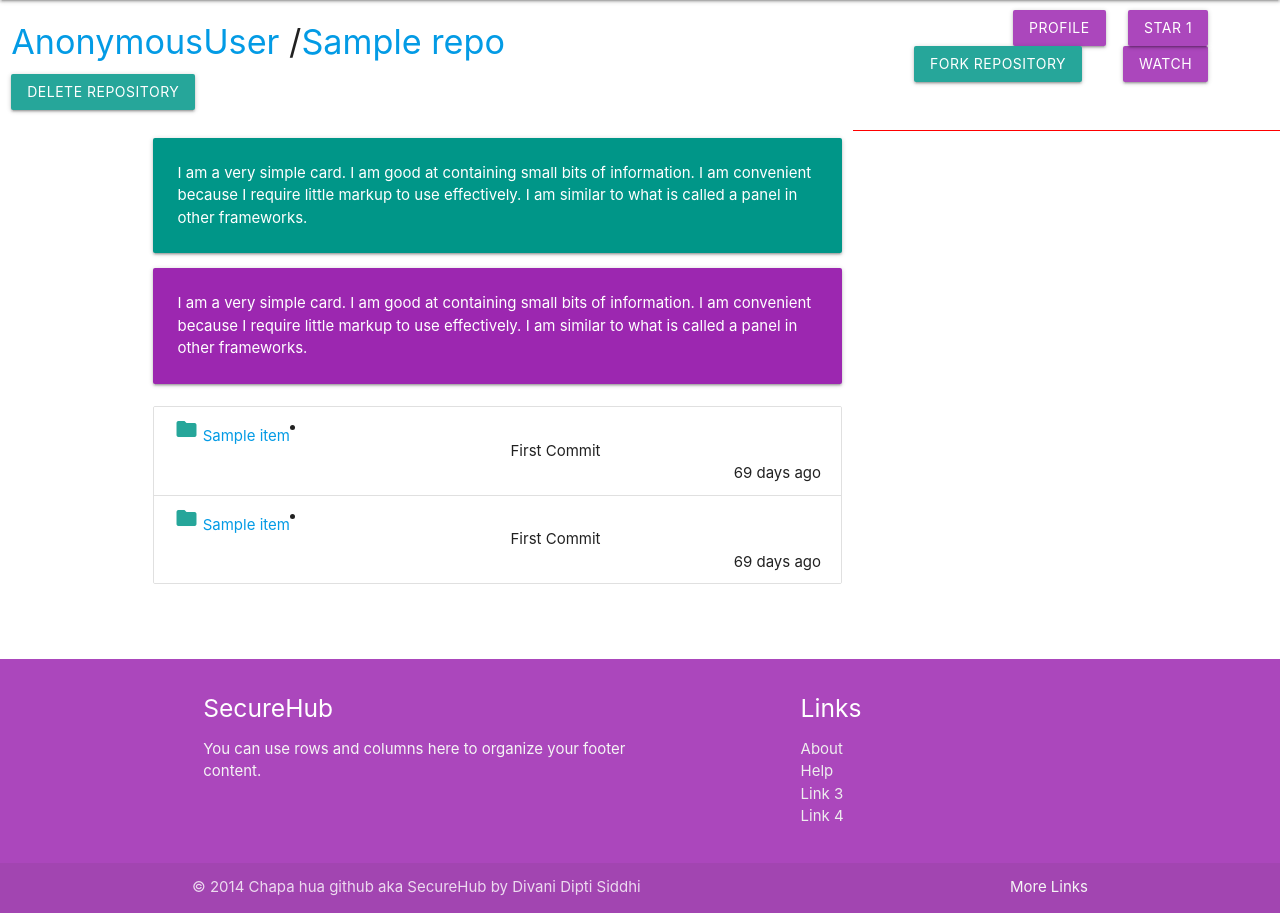
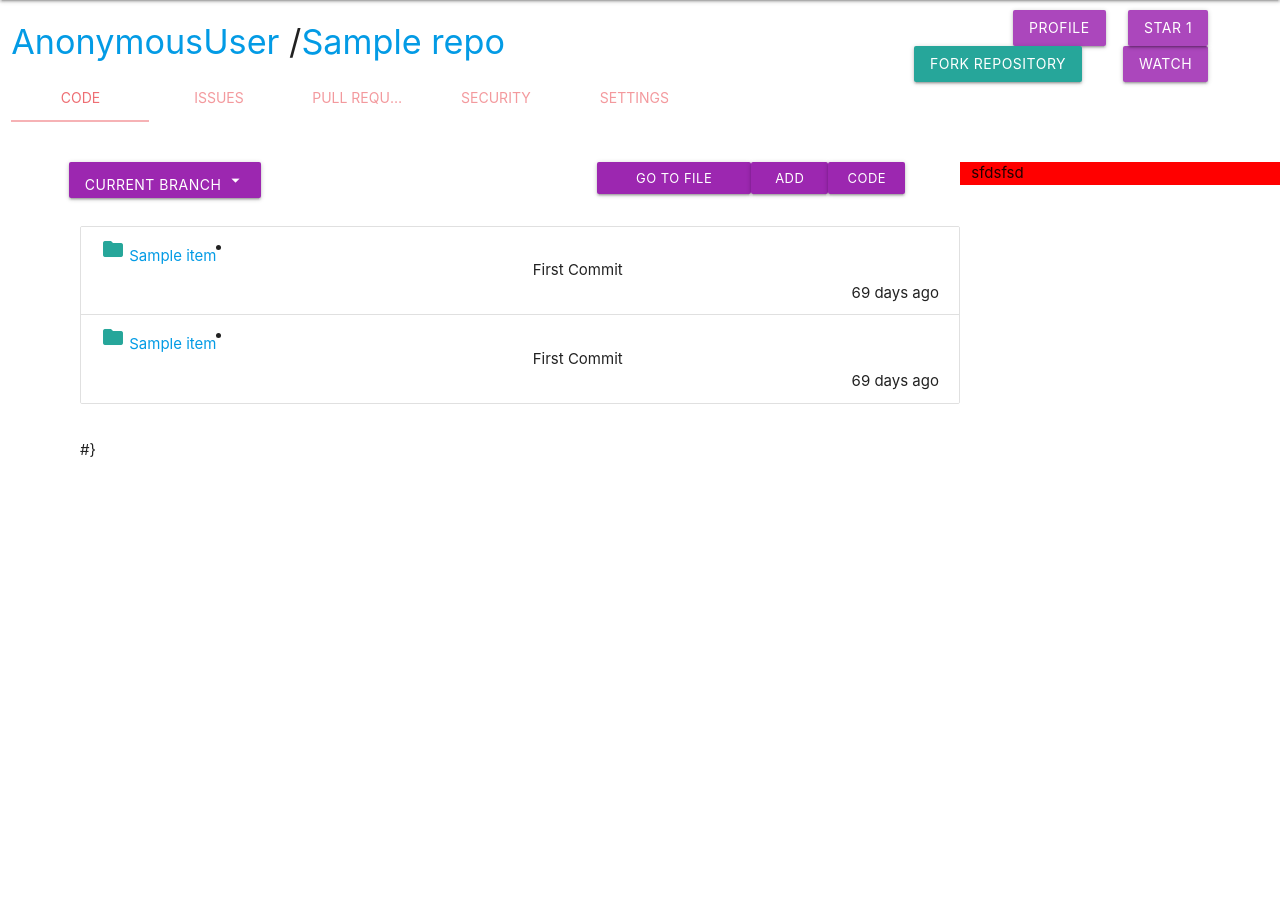
Before and after one commit to diptarag1/webster-2k21, a Django app: template Repos/templates/Repos/repo_detail.html in a window 1280 px wide. Shown: the part 64-977 px from the top of the page. After the commit the page ends 521 px from the top, so only its background shows below. Run offline with Django 3.2, Linux system fonts and the light colour scheme; tables that the repository leaves empty hold one stand-in row (values such as "Sample post"); the template is opened without the code that fills it: values that come from a table or form of the project are taken from there, most other values are stand-ins (such as "Sample title", 1, 10 or a date in 2020).

Commit message:
added sections to repo detailPage

```diff
--- /dev/null
+++ b/Repos/templates/Repos/codeTab.html
@@ -0,0 +1,71 @@
+<div class="row">
+    <div class="row">
+        <!-- Dropdown Trigger -->
+        <div class="valign-wrapper col s3">
+            <a class='right purple dropdown-trigger btn' href='#' data-target='branchSelector'>
+                current branch <i class="large material-icons">arrow_drop_down</i>
+            </a>
+            <!-- Dropdown Structure -->
+            <ul id='branchSelector' class='dropdown-content'>
+                <li><a href="#!" class="active">Branch 1</a></li>
+                <li><a href="#!">Branch 2</a></li>
+                <li><a href="#!">Branch 3</a></li>
+            </ul>
+            {#        <div class="input-field col s2">#}
+            {#            <select>#}
+            {#                <option value="" disabled selected>Choose your option</option>#}
+            {#                <option value="1">Option 1</option>#}
+            {#                <option value="2">Option 2</option>#}
+            {#                <option value="3">Option 3</option>#}
+            {#            </select>#}
+            {#            <label>Materialize Select</label>#}
+            {#        </div>#}
+
+        </div>
+        <a class="col s2 offset-s4 purple waves-effect waves-light btn-small">Go to File</a>
+        <a class="col s1 purple waves-effect waves-light btn-small">Add File</a>
+        <a class=" col s1 purple waves-effect waves-light btn-small">Code</a>
+
+
+    </div>
+    {#                        <div class="col s12">#}
+    {#                            <div class="card-panel teal">#}
+    {#                                <span class="white-text">I am a very simple card. I am good at containing small bits of information.#}
+    {#                                I am convenient because I require little markup to use effectively. I am similar to what is called a panel in other frameworks.#}
+    {#                                </span>#}
+    {#                            </div>#}
+    {#                            <div class="card-panel purple">#}
+    {#                                <span class="white-text">I am a very simple card. I am good at containing small bits of information.#}
+    {#                                I am convenient because I require little markup to use effectively. I am similar to what is called a panel in other frameworks.#}
+    {#                                </span>#}
+    {#                            </div>#}
+    {#                        </div>#}
+    <div id="body" class="col s12">
+        <div class="collection">
+            {% for item in dirContents %}
+                <li class="collection-item">
+                    <div class="secondary-content left">
+                        <i class=" material-icons ">folder</i>
+                        {% if curDir != '' %}
+                            <a href="{% url 'detail_repo2' owner=repo.owner name=repo.name subpath=curDir|add:"/"|add:item %}"> {{ item }}</a>
+                        {% else %}
+                            <a href="{% url 'detail_repo2' owner=repo.owner name=repo.name subpath=curDir|add:item %}"> {{ item }}</a>
+                        {% endif %}
+                    </div>
+                    <div class="center-align">First Commit</div>
+                    <div class="right-align">69 days ago</div>
+                </li>
+            {% endfor %}
+            {% for item in fileContents %}
+                <li class="collection-item">
+                    <div class="secondary-content left">
+                        <i class=" material-icons ">folder</i><a
+                            href="#!"> {{ item }}</a>
+                    </div>
+                    <div class="center-align">First Commit</div>
+                    <div class="right-align">69 days ago</div>
+                </li>
+            {% endfor %}
+        </div>
+    </div>
+</div>
--- a/Repos/templates/Repos/repo_detail.html
+++ b/Repos/templates/Repos/repo_detail.html
@@ -3,6 +3,14 @@
     <style>
         #theButtonContainer {
             margin-top: 10px;
+        }
+
+        #allTabsContainer div {
+        {#min-height:60vh;#}
+        }
+
+        .tabDetails {
+            min-height: 60vh;
         }
     </style>
 {% endblock %}
@@ -14,8 +22,33 @@
 
             <h4><a href="">{{ user }} </a>/<a
                     href="{% url 'detail_repo' owner=repo.owner name=repo.name %}">{{ repo.name }}</a></h4>
+
+            {#            <div class="row">#}
+            {#                <div class="col s12">#}
+            {#                    <ul class="tabs">#}
+            {#                        <li class="tab col s2 "><a class="active" href="#codeTab">Code</a></li>#}
+            {#                        <li class="tab col s2"><a href="#issuesTab">Issues</a></li>#}
+            {#                        <li class="tab col s2 "><a href="#pullRequestTab">Pull request </a></li>#}
+            {#                        <li class="tab col s2"><a href="#securityTab">Security</a></li>#}
+            {#                        <li class="tab col s2"><a href="#settingsTab">Settings</a></li>#}
+            {#                    </ul>#}
+            {#                </div>#}
+            {##}
+            {#            </div>#}
+            <div class="row">
+                <div class="col s12">
+                    <ul class="tabs">
+                        <li class="tab col s2"><a  class="active" href="#test1">Code</a></li>
+                        <li class="tab col s2"><a href="#test2">Issues</a></li>
+                        <li class="tab col s2 "><a href="#test3">Pull request</a></li>
+                        <li class="tab col s2"><a href="#test4">Security</a></li>
+                        <li class="tab col s2"><a href="#test5">Settings</a></li>
+                    </ul>
+                </div>
+
+            </div>
+
             <!-- Modal Trigger -->
-            <a class="waves-effect waves-light btn modal-trigger" href="#modal1">Delete Repository</a>
 
         </div>
         <div class="col s4">
@@ -46,57 +79,26 @@
         </div>
     </div>
     <div class="row">
-        <div class="col s8">
-            <div class="row">
-                <div class="col s10 offset-s2">
+        <div class="col s9">
+            <div id="codeTab" class="row">
+                <div class="col s11 offset-s1">
+                    <div class="row">
+                        <div class="row">
 
-                    <div class="row">
-                        <div class="col s12">
-                            <div class="card-panel teal">
-        <span class="white-text">I am a very simple card. I am good at containing small bits of information.
-        I am convenient because I require little markup to use effectively. I am similar to what is called a panel in other frameworks.
-        </span>
-                            </div>
-                            <div class="card-panel purple">
-        <span class="white-text">I am a very simple card. I am good at containing small bits of information.
-        I am convenient because I require little markup to use effectively. I am similar to what is called a panel in other frameworks.
-        </span>
-                            </div>
+                            <div id="test1" class="col s12">   {% include 'Repos/codeTab.html' %}#}</div>
+                            <div id="test2" class="col s12"> {% include 'Repos/issueTab.html' %}</div>
+                            <div id="test3" class="col s12">{% include 'Repos/pullRequestTab.html' %}</div>
+                            <div id="test4" class="col s12"> {% include 'Repos/securityTab.html' %}</div>
+                            <div id="test5" class="col s12">{% include 'Repos/settingsTab.html' %}</div>
                         </div>
-                        <div id="body" class="col s12">
-                            <div class="collection">
-                                {% for item in dirContents %}
-                                    <li class="collection-item">
-                                        <div class="secondary-content left">
-                                            <i class=" material-icons ">folder</i>
-                                                {% if curDir != '' %}
-                                               <a href="{% url 'detail_repo2' owner=repo.owner name=repo.name subpath=curDir|add:"/"|add:item  %}"> {{ item }}</a>
-                                                {% else %}
-                                                    <a href="{% url 'detail_repo2' owner=repo.owner name=repo.name subpath=curDir|add:item  %}"> {{ item }}</a>
-                                            {% endif %}
-                                        </div>
-                                        <div class="center-align">First Commit</div>
-                                        <div class="right-align">69 days ago</div>
-                                    </li>
-                                {% endfor %}
-                                {% for item in fileContents %}
-                                    <li class="collection-item">
-                                        <div class="secondary-content left">
-                                            <i class=" material-icons ">folder</i><a
-                                                href="#!"> {{ item }}</a>
-                                        </div>
-                                        <div class="center-align">First Commit</div>
-                                        <div class="right-align">69 days ago</div>
-                                    </li>
-                                {% endfor %}
-                            </div>
-                        </div>
+
                     </div>
+
                 </div>
             </div>
         </div>
-        <div class="col s4 " style="background-color:red;">
-
+        <div class="col s3 " style="background-color:red;">
+            sfdsfsd
         </div>
     </div>
     <!-- Modal Structure -->
@@ -120,11 +122,6 @@
 {% block script %}
     <script>
         $(document).ready(function () {
-            $('.modal').modal();
-        });
-    </script>
-    <script>
-        $(document).ready(function () {
             $('#delete_box').keyup(function () {
                 var btnSubmit = $("#delete_btn");
                 var text = "{{ repo.owner }}/{{ repo.name }}/";
@@ -138,6 +135,10 @@
     </script>
     <script>
         $(document).ready(function () {
+            $('.modal').modal();
+            $('select').formSelect();
+            $('.tabs').tabs();
+
             $(document).on('click', '#starbtn', function (event) {
                 event.preventDefault()
                 var iid = {{ repo.pk }}
--- /dev/null
+++ b/Repos/templates/Repos/settingsTab.html
@@ -0,0 +1,38 @@
+<div>
+    awdw
+    wdwwdwv
+     awdw
+    wdwwdw
+     awdw
+    wdwwdwvv
+    v
+
+       wdwwdwv
+     awdw
+    wdwwdw
+     awdw
+    wdwwdwvv
+    v   wdwwdwv
+     awdw
+    wdwwdw
+     awdw
+    wdwwdwvv
+    v   wdwwdwv
+     awdw
+    wdwwdw
+     awdw
+    wdwwdwvv
+    v   wdwwdwv
+     awdw
+    wdwwdw
+     awdw
+    wdwwdwvv
+    v   wdwwdwv
+     awdw
+    wdwwdw
+     awdw
+    wdwwdwvv
+    v
+                            <a class="waves-effect waves-light btn modal-trigger" href="#modal1">Delete Repository</a>
+
+</div>
--- a/templates/base.html
+++ b/templates/base.html
@@ -27,32 +27,32 @@
 
 
 {% endblock script %}
-<footer class="page-footer purple lighten-1">
-    <div class="container">
-        <div class="row">
-            <div class="col l6 s12">
-                <h5 class="white-text"> SecureHub</h5>
-                <p class="grey-text text-lighten-4">You can use rows and columns here to organize your footer
-                    content.</p>
-            </div>
-            <div class="col l4 offset-l2 s12">
-                <h5 class="white-text">Links</h5>
-                <ul>
-                    <li><a class="grey-text text-lighten-3" href="#!">About</a></li>
-                    <li><a class="grey-text text-lighten-3" href="#!">Help</a></li>
-                    <li><a class="grey-text text-lighten-3" href="#!">Link 3</a></li>
-                    <li><a class="grey-text text-lighten-3" href="#!">Link 4</a></li>
-                </ul>
-            </div>
-        </div>
-    </div>
-    <div class="footer-copyright">
-        <div class="container">
-            © 2014 Chapa hua github aka SecureHub by Divani Dipti Siddhi
-            <a class="grey-text text-lighten-4 right" href="#!">More Links</a>
-        </div>
-    </div>
-</footer>
+{#<footer class="page-footer purple lighten-1">#}
+{#    <div class="container">#}
+{#        <div class="row">#}
+{#            <div class="col l6 s12">#}
+{#                <h5 class="white-text"> SecureHub</h5>#}
+{#                <p class="grey-text text-lighten-4">You can use rows and columns here to organize your footer#}
+{#                    content.</p>#}
+{#            </div>#}
+{#            <div class="col l4 offset-l2 s12">#}
+{#                <h5 class="white-text">Links</h5>#}
+{#                <ul>#}
+{#                    <li><a class="grey-text text-lighten-3" href="#!">About</a></li>#}
+{#                    <li><a class="grey-text text-lighten-3" href="#!">Help</a></li>#}
+{#                    <li><a class="grey-text text-lighten-3" href="#!">Link 3</a></li>#}
+{#                    <li><a class="grey-text text-lighten-3" href="#!">Link 4</a></li>#}
+{#                </ul>#}
+{#            </div>#}
+{#        </div>#}
+{#    </div>#}
+{#    <div class="footer-copyright">#}
+{#        <div class="container">#}
+{#            © 2014 Chapa hua github aka SecureHub by Divani Dipti Siddhi#}
+{#            <a class="grey-text text-lighten-4 right" href="#!">More Links</a>#}
+{#        </div>#}
+{#    </div>#}
+{#</footer>#}
 <script>
     $('.dropdown-trigger').dropdown();
 </script>
```
Also changed, not shown: Repos/templates/Repos/issueTab.html (added, +38 -0 lines), Repos/templates/Repos/pullRequestTab.html (added, +36 -0 lines), Repos/templates/Repos/securityTab.html (added, +36 -0 lines).
